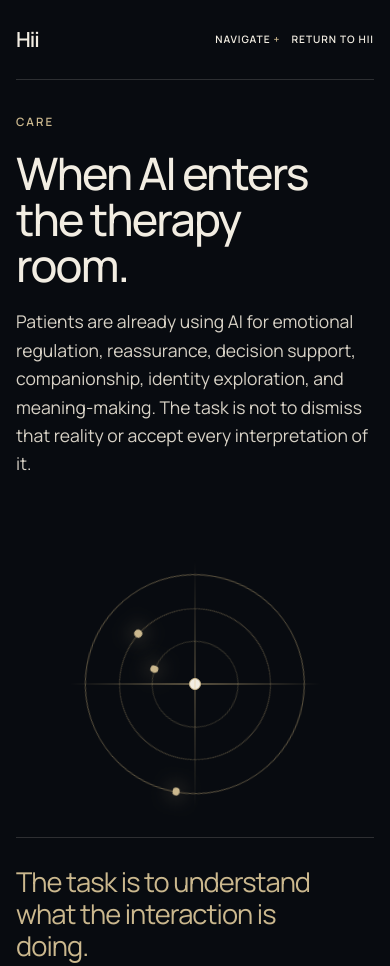
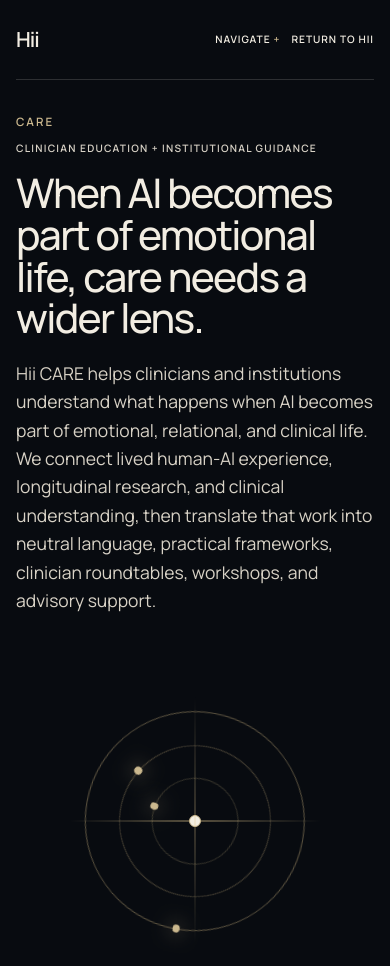
Before and after one commit to Staceymoe/Hii-website, an Eleventy site: page src/mental-health/index.njk in a window 390 px wide. Shown: the top 966 px of the page. Built offline with nearby package versions, Linux system fonts and the light colour scheme; Eleventy itself is replaced by a stand-in of ours; files that its build step writes are made by us from their sources; files whose address does not match are found by name.

Commit message:
Make the CARE opening explain what Hii does (#30)
Replace the narrow therapy-room hero with the approved purpose-first CARE opening, preserve the existing conversion paths, tune responsive typography, and protect the messaging with build checks.

```diff
--- a/scripts/check-built-site.mjs
+++ b/scripts/check-built-site.mjs
@@ -386,7 +386,10 @@ const careRequired = [
   [/<title>Mental Health and Clinical Practice \| Hii<\/title>/, "page title"],
   [/<link rel="canonical" href="https:\/\/hii\.earth\/mental-health\/">/, "canonical URL"],
   [/href="\/\?return=hii">Return to Hii/, "static Return to Hii control"],
-  [/When AI enters the therapy room\./, "clinician-first hero"],
+  [/Clinician education \+ institutional guidance/, "explicit CARE offering frame"],
+  [/When AI becomes part of emotional life, care needs a wider lens\./, "approved CARE hero"],
+  [/Hii CARE helps clinicians and institutions understand what happens when AI becomes part of emotional, relational, and clinical life\./, "clear CARE purpose"],
+  [/lived human-AI experience, longitudinal research, and clinical understanding/, "CARE bridge formulation"],
   [/Clinical risk[\s\S]*Situational overwhelm[\s\S]*Interaction effects/, "three-lens frame"],
   [/Now forming/, "active roundtable status"],
   [/Available for organizations/, "organizational workshop status"],
--- a/src/assets/css/hii-site.css
+++ b/src/assets/css/hii-site.css
@@ -459,7 +459,8 @@ h3 { font-size: clamp(1.3rem, 2vw, 1.7rem); }
 
 /* Care: mental health and clinical practice */
 .care-hero { display: grid; grid-template-columns: minmax(23rem, 0.74fr) minmax(34rem, 1.26fr); gap: clamp(2rem, 4vw, 4rem) clamp(2.5rem, 5vw, 5rem); align-items: start; padding-block: clamp(1.35rem, 2.8vh, 2.25rem) clamp(2.25rem, 4.5vh, 3.75rem); }
-.care-hero h1 { max-width: 10ch; margin-bottom: clamp(1.25rem, 2.4vh, 2rem); font-size: clamp(3.5rem, 5.4vw, 5.7rem); line-height: 1.01; }
+.care-hero-kicker { margin: -0.55rem 0 1.25rem; color: var(--ivory-soft); font-size: 0.68rem; font-weight: 600; line-height: 1.5; letter-spacing: 0.12em; text-transform: uppercase; }
+.care-hero h1 { max-width: 13ch; margin-bottom: clamp(1.25rem, 2.4vh, 2rem); font-size: clamp(3.1rem, 4.6vw, 4.9rem); line-height: 1.01; }
 .care-hero .lede { max-width: 39rem; }
 .care-hero-bridge { grid-column: 1 / -1; display: grid; grid-template-columns: minmax(20rem, 1fr) minmax(20rem, auto); gap: 0.85rem 2rem; align-items: end; padding-top: clamp(1.5rem, 3vw, 2.5rem); border-top: 1px solid var(--line); }
 .care-hero-thesis { grid-row: 1 / span 2; max-width: 20ch; margin: 0; color: var(--champagne); font-size: clamp(1.65rem, 3vw, 3.15rem); line-height: 1.18; letter-spacing: -0.035em; }
@@ -742,7 +743,8 @@ h3 { font-size: clamp(1.3rem, 2vw, 1.7rem); }
   .care-hero, .care-questions-inner, .care-offers-heading, .care-pilot-inner, .care-field-brief-section, .care-public-inner, .care-closing-section, .roundtable-hero, .roundtable-purpose-inner, .roundtable-ai, .roundtable-fit, .roundtable-sessions, .roundtable-boundaries-inner, .roundtable-share { grid-template-columns: 1fr; }
   .care-hero { gap: 1.75rem; padding-block: 2rem 3rem; }
   .care-hero-copy { grid-row: 1; }
-  .care-hero h1 { max-width: 11ch; margin-bottom: 1.25rem; font-size: clamp(2.8rem, 11vw, 3.7rem); line-height: 1.02; }
+  .care-hero-kicker { margin-bottom: 1rem; font-size: 0.64rem; line-height: 1.45; }
+  .care-hero h1 { max-width: 14ch; margin-bottom: 1.25rem; font-size: clamp(2.55rem, 10vw, 3.35rem); line-height: 1.02; }
   .care-hero .lede { font-size: clamp(1.05rem, 4.5vw, 1.2rem); line-height: 1.62; }
   .care-hero-visual { grid-row: 2; margin: 0; }
   .care-hero-bridge { grid-row: 3; grid-column: auto; grid-template-columns: minmax(0, 1fr); align-items: start; gap: 1.25rem; padding-top: 1.75rem; }
--- a/src/mental-health/index.njk
+++ b/src/mental-health/index.njk
@@ -15,8 +15,9 @@ permalink: /mental-health/index.html
 <section class="care-hero section-shell" aria-labelledby="care-title">
   <div class="care-hero-copy">
     <p class="eyebrow">{{ world.eyebrow }}</p>
-    <h1 id="care-title">When AI enters the therapy room.</h1>
-    <p class="lede">Patients are already using AI for emotional regulation, reassurance, decision support, companionship, identity exploration, and meaning-making. The task is not to dismiss that reality or accept every interpretation of it.</p>
+    <p class="care-hero-kicker">Clinician education + institutional guidance</p>
+    <h1 id="care-title">When AI becomes part of emotional life, care needs a wider lens.</h1>
+    <p class="lede">Hii CARE helps clinicians and institutions understand what happens when AI becomes part of emotional, relational, and clinical life. We connect lived human-AI experience, longitudinal research, and clinical understanding, then translate that work into neutral language, practical frameworks, clinician roundtables, workshops, and advisory support.</p>
   </div>
   <div class="care-conversation-signal care-hero-signal" aria-hidden="true">
     <span class="care-conversation-ring care-conversation-ring--outer"></span>
```
